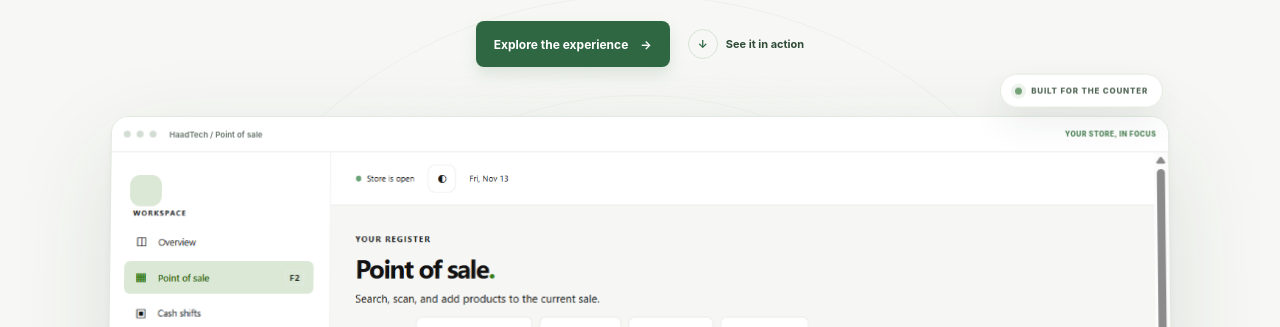
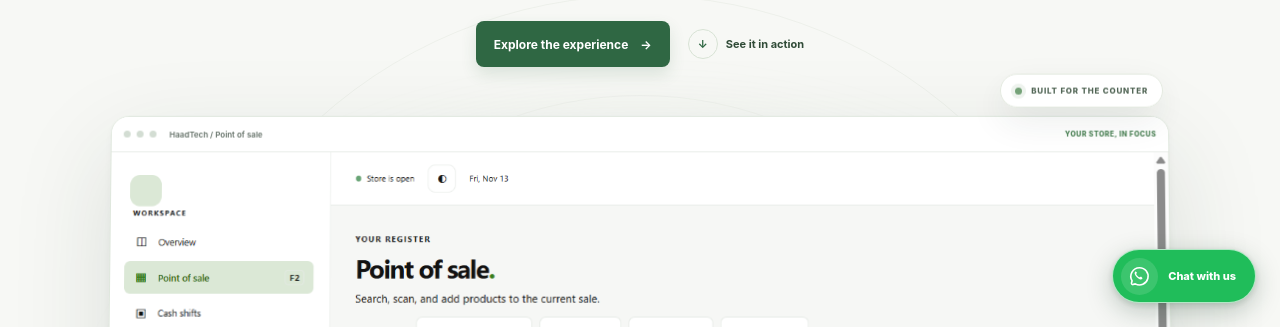
Before and after one commit to zohairaddil13-code/my-website, a plain HTML site: page index.html in a window 1280 px wide. Shown: the part 473-800 px from the top of the page. Drawn offline with Linux system fonts and the light colour scheme.

Commit message:
Add files via upload

```diff
--- a/styles.css
+++ b/styles.css
@@ -1692,6 +1692,69 @@ button { color: inherit; }
 .social-links a:focus-visible {
     color: #1e5834;
     transform: translateY(-1px);
+}
+
+.whatsapp-float {
+    position: fixed;
+    z-index: 80;
+    isolation: isolate;
+    right: 24px;
+    bottom: calc(24px + env(safe-area-inset-bottom, 0px));
+    display: inline-flex;
+    min-height: 54px;
+    align-items: center;
+    gap: 10px;
+    padding: 7px 17px 7px 8px;
+    border: 1px solid #ffffffa6;
+    border-radius: 999px;
+    background: #20bd5a;
+    box-shadow: 0 8px 26px #123c2340, 0 2px 6px #163a2424;
+    color: #fff;
+    font-size: 11px;
+    font-weight: 800;
+    text-decoration: none;
+    transition: transform .2s ease, background-color .2s ease, box-shadow .2s ease;
+}
+
+.whatsapp-float::before {
+    position: absolute;
+    z-index: -1;
+    inset: -5px;
+    border: 1px solid #20bd5a6e;
+    border-radius: inherit;
+    content: "";
+    animation: whatsapp-pulse 2.4s ease-out infinite;
+}
+
+.whatsapp-float > svg {
+    position: relative;
+    z-index: 1;
+    display: block;
+    width: 37px;
+    height: 37px;
+    flex: none;
+    padding: 7px;
+    border-radius: 50%;
+    background: #ffffff20;
+}
+
+.whatsapp-float > span { position: relative; z-index: 1; padding-right: 2px; }
+
+.whatsapp-float:hover,
+.whatsapp-float:focus-visible {
+    transform: translateY(-3px);
+    background: #159e49;
+    box-shadow: 0 12px 30px #123c2352, 0 2px 6px #163a2424;
+}
+
+.whatsapp-float:focus-visible {
+    outline: 3px solid #dfc16c;
+    outline-offset: 4px;
+}
+
+@keyframes whatsapp-pulse {
+    0% { opacity: .7; transform: scale(.96); }
+    75%, 100% { opacity: 0; transform: scale(1.13); }
 }
 
 .image-dialog {
@@ -1889,6 +1952,8 @@ button { color: inherit; }
     .site-footer > a:last-child { font-size: 8px; }
     .site-footer .social-links { order: 3; width: 100%; justify-content: center; }
     .site-footer .social-links a { font-size: 9px; }
+    .whatsapp-float { right: 16px; bottom: calc(16px + env(safe-area-inset-bottom, 0px)); min-height: 50px; padding-right: 14px; }
+    .whatsapp-float > svg { width: 34px; height: 34px; }
 }
 
 @media (prefers-reduced-motion: reduce) {
@@ -1909,4 +1974,6 @@ button { color: inherit; }
     .hero-visual [data-pointer-depth] {
         translate: none !important;
     }
-}
+
+    .whatsapp-float::before { animation: none; }
+}
```
